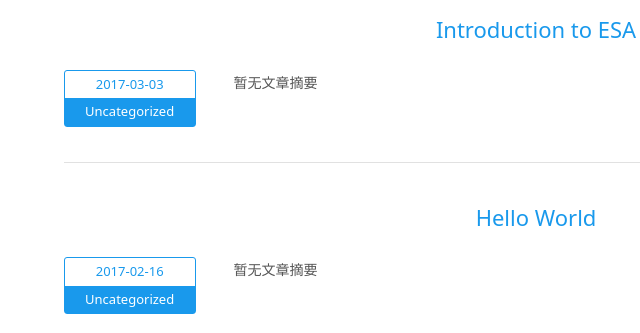
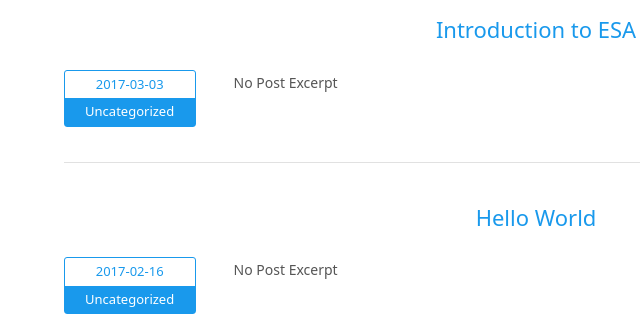
Before and after one commit to yangyunhan/yangyunhan.github.io, a plain HTML site: page index.html in a window 1280 px wide. Shown: the part 367-700 px from the top of the page, 104-744 px from the left. Drawn offline with Linux system fonts and the light colour scheme.

Commit message:
Site updated: 2017-03-04 11:22:45

```diff
--- a/index.html
+++ b/index.html
@@ -109,7 +109,7 @@
       </div>
     </div>
     <!-- Post Excerpt -->
-    <div class="excerpt typo">暂无文章摘要</div>
+    <div class="excerpt typo">No Post Excerpt</div>
     <!-- Post Tags -->
     <div class="tags">
 
@@ -139,7 +139,7 @@
       </div>
     </div>
     <!-- Post Excerpt -->
-    <div class="excerpt typo">暂无文章摘要</div>
+    <div class="excerpt typo">No Post Excerpt</div>
     <!-- Post Tags -->
     <div class="tags">
 
```
Also changed, not shown: 2017/02/16/hello-world/index.html (+1 -1 lines), 2017/03/03/Introduction-to-ESA/index.html (+2 -2 lines), img/eas1.png (added).
